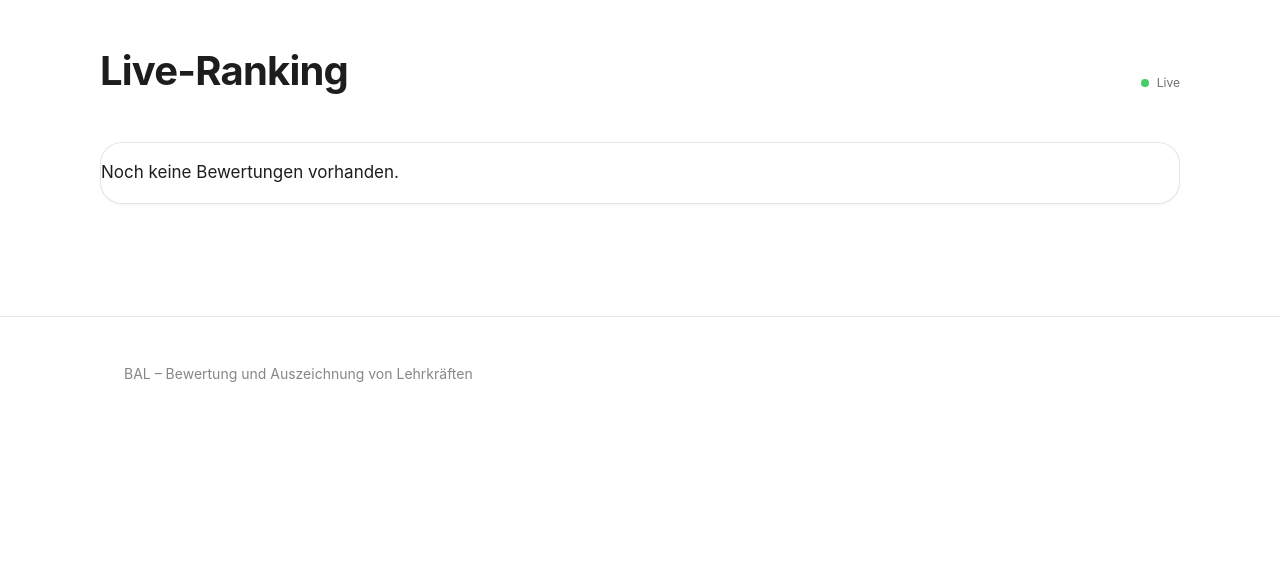
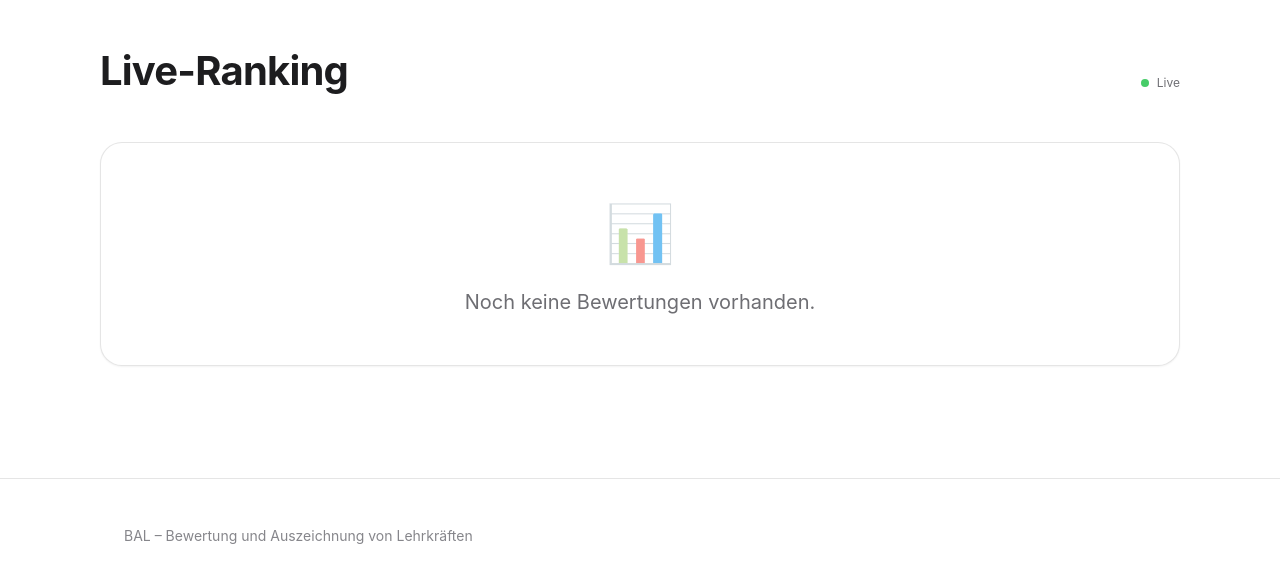
Before and after one commit to RYZE-101/BAL, a Django app: page /ranking/ in a window 1280 px wide. Shown: the part 53-636 px from the top of the page. Run offline with Django 5.2, Linux system fonts and the light colour scheme; data that the repository does not hold is empty.

Commit message:
design: zentrierte Empty-States (Ranking/Ach/Lehrkräfte) + Layout-Fix Footer-Leerraum
- Neues .empty-state-Muster (flex, zentriert, min-height 220px, dezentes Icon)
- Ranking: Platzhalter-Text jetzt horizontal+vertikal zentriert statt linksbündig
- Behebt den übermäßigen Leerraum vor dem Footer (leere Box war nur ~40px hoch,
  sodass Section-Padding + Footer-Margin als großer toter Raum wirkten)
- Konsistent auch auf Achievements- und Lehrkräfte-Übersicht angewandt

```diff
--- a/static/css/style.css
+++ b/static/css/style.css
@@ -709,6 +709,31 @@ a:hover { text-decoration: underline; }
     transform: none;
 }
 
+/* ---------- Empty-State (zentrierter Platzhalter) ---------- */
+.empty-state {
+    display: flex;
+    flex-direction: column;
+    align-items: center;
+    justify-content: center;
+    text-align: center;
+    gap: var(--space-3);
+    min-height: 220px;
+    padding: var(--space-7) var(--space-5);
+    color: var(--text-tertiary);
+}
+.empty-state .empty-icon {
+    font-size: var(--fs-3xl);
+    opacity: 0.55;
+}
+.empty-state p {
+    margin: 0;
+    font-size: var(--fs-lg);
+    color: var(--text-secondary);
+    max-width: 480px;
+}
+/* In Grids (z.B. Ach- oder Teacher-Grid) über die volle Breite */
+.empty-state.grid-span { grid-column: 1 / -1; }
+
 /* ---------- Bewegung reduzieren (Barrierefreiheit) ---------- */
 @media (prefers-reduced-motion: reduce) {
     html { scroll-behavior: auto; }
--- a/templates/core/_ranking_list.html
+++ b/templates/core/_ranking_list.html
@@ -18,5 +18,8 @@
         </span>
     </div>
 {% empty %}
-    <p>Noch keine Bewertungen vorhanden.</p>
+    <div class="empty-state">
+        <div class="empty-icon">📊</div>
+        <p>Noch keine Bewertungen vorhanden.</p>
+    </div>
 {% endfor %}
--- a/templates/core/achievements.html
+++ b/templates/core/achievements.html
@@ -14,7 +14,10 @@
                 <p style="margin-top: var(--space-3); color: var(--accent)">Aktuell: {{ achievement.holders.all|length }} Lehrkraft / Lehrkräfte</p>
             </a>
         {% empty %}
-            <p>Noch keine Auszeichnungen definiert.</p>
+            <div class="empty-state grid-span">
+                <div class="empty-icon">🏆</div>
+                <p>Noch keine Auszeichnungen definiert.</p>
+            </div>
         {% endfor %}
     </div>
 </div>
--- a/templates/core/teacher_list.html
+++ b/templates/core/teacher_list.html
@@ -25,7 +25,10 @@
                 </div>
             </a>
         {% empty %}
-            <p>Noch keine Lehrkräfte vorhanden.</p>
+            <div class="empty-state grid-span">
+                <div class="empty-icon">👩‍🏫</div>
+                <p>Noch keine Lehrkräfte vorhanden.</p>
+            </div>
         {% endfor %}
     </div>
 </div>
```
